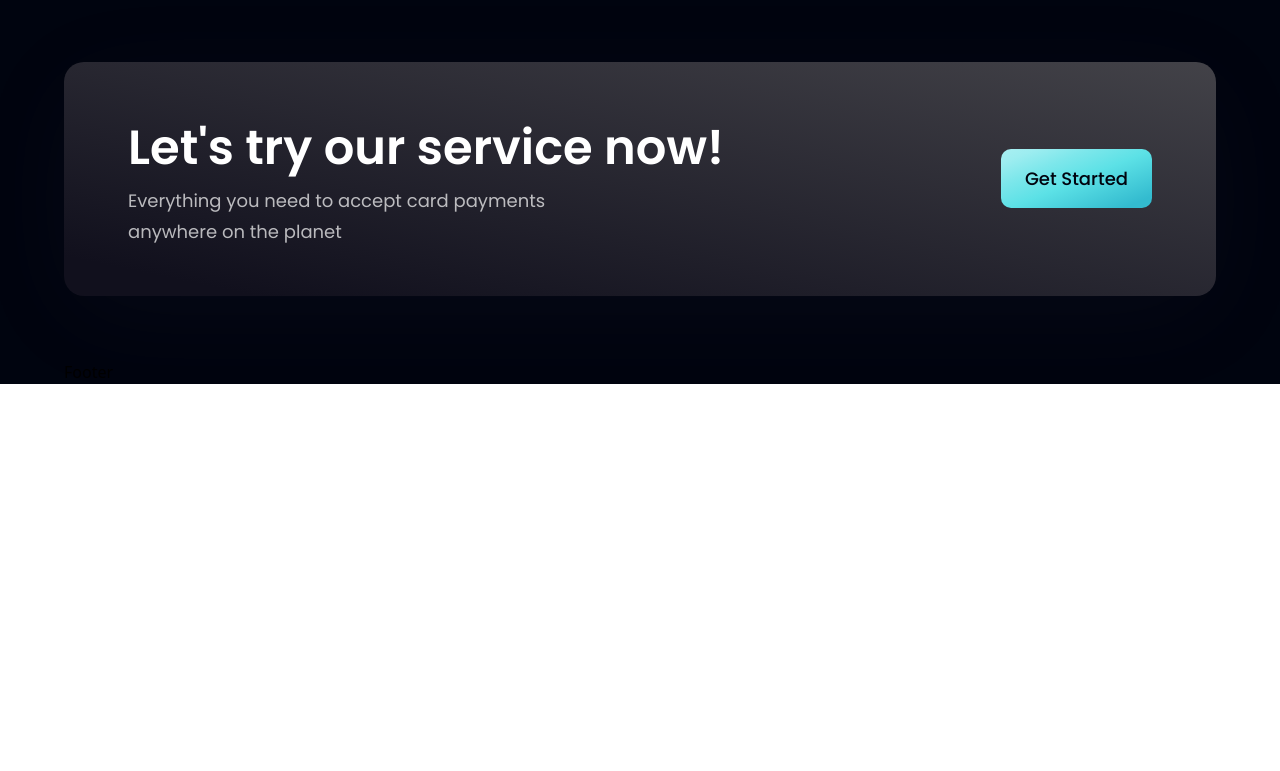
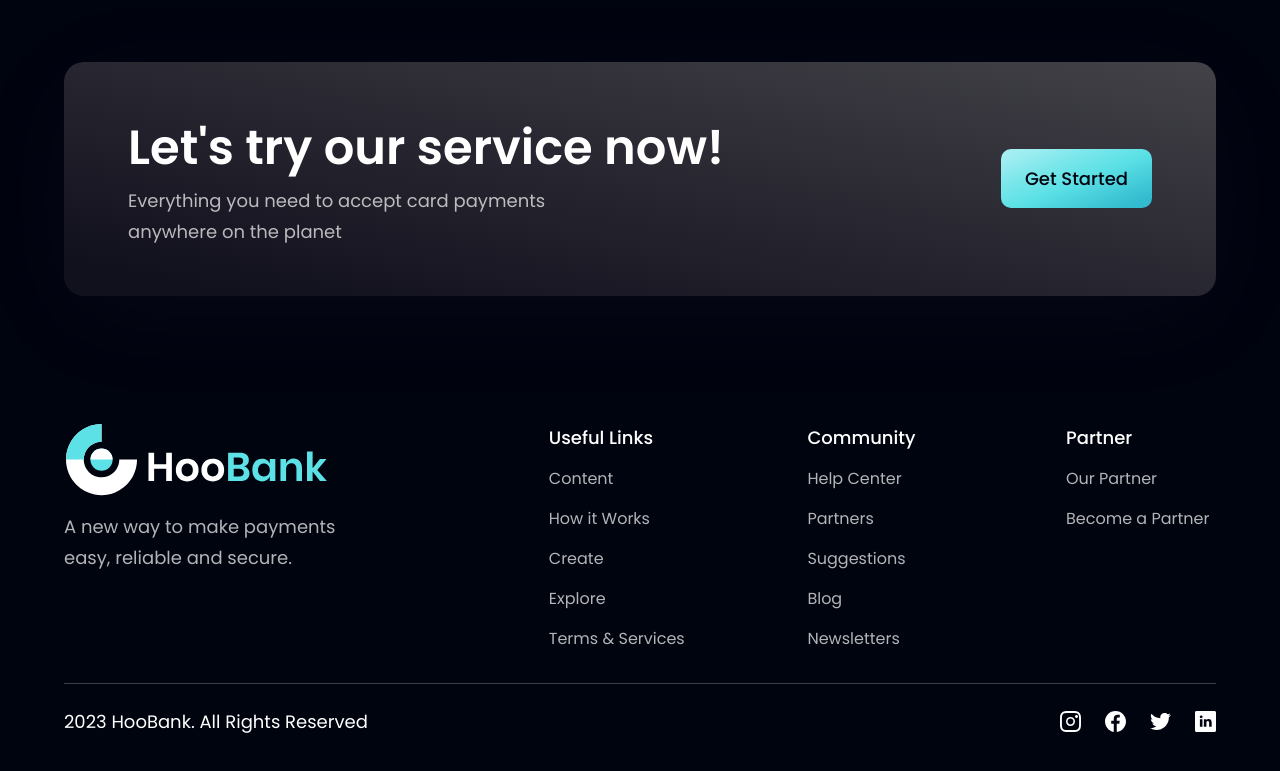
Before and after one commit to abdullahshah02/hoo-bank, a React (Vite) app: page / in a window 1280 px wide. Shown: the part 4098-4869 px from the top of the page. Before the commit the page ends 4482 px from the top, so only its background shows below. Built offline with nearby package versions, Linux system fonts and the light colour scheme.

Commit message:
added footer

```diff
--- a/src/components/Footer.jsx
+++ b/src/components/Footer.jsx
@@ -1,8 +1,54 @@
 import React from 'react'
+import styles from '../styles'
+import { logo } from '../assets'
+import { footerLinks, socialMedia } from '../constants'
 
 const Footer = () => {
   return (
-    <div>Footer</div>
+    <section className={`${styles.flexCenter} ${styles.paddingY} flex-col`}>
+      <div className={`${styles.flexStart} md:flex-row flex-col mb-8 w-full`}>
+        <div className='flex-1 flex flex-col justify-start mr-10'>
+          <img src={logo} alt='hoobank' className='w-[266px] h-[72px] object-contain' />
+          <p className={`${styles.paragraph} mt-4 max-w-[310px]`}>
+            A new way to make payments easy, reliable and secure.
+          </p>
+        </div>
+
+        <div className='flex-[1.5] w-full flex flex-row justify-between flex-wrap md:mt-0 mt-10'>
+          {footerLinks.map(footerLink => (
+            <div key={footerLink.key} className='flex flex-col ss:my-0 my-4 min-w-[150px]'>
+              <h4 className='font-poppins leading-[27px] text-white font-medium text-[18px]'>
+                {footerLink.title}
+              </h4>
+              <ul className='list-none mt-4'>
+                {footerLink.links.map((link, index) => (
+                  <li key={link.name} className={`${index !== footerLink.links.length - 1 ? 'mb-4' : 'mb-0'} font-poppins font-normal text-[16px] leading-[24px] text-dimWhite hover:text-secondary cursor-pointer`}>
+                    {link.name}
+                  </li>
+                ))}
+              </ul>
+            </div>
+          ))}
+        </div>
+      </div>
+
+      <div className='flex md:flex-row flex-col w-full justify-between items-center pt-6 border-t-[1px] border-t-[#3f3e45]'>
+        <p className='font-poppins leading-[27px] text-white font-normal text-center text-[18px]'>
+          2023 HooBank. All Rights Reserved
+        </p>
+
+        <div className='flex flex-row md:mt-0 mt-6'>
+          {socialMedia.map((social, index) => (
+            <img
+              key={social.id}
+              src={social.icon}
+              alt={social.id}
+              className={`w-[21px] h-[21px] object-contain cursor-pointer ${index !== socialMedia.length - 1 ? 'mr-6' : 'mr-0'}`}
+            />
+          ))}
+        </div>
+      </div>
+    </section>
   )
 }
 
```
